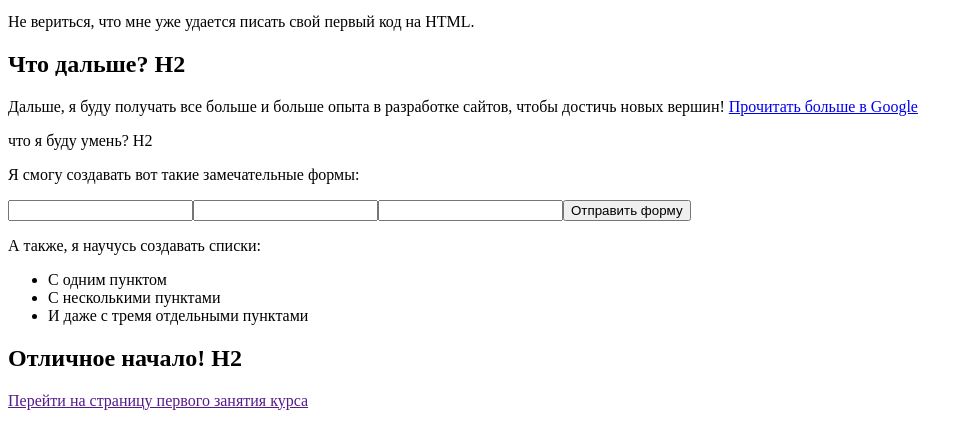
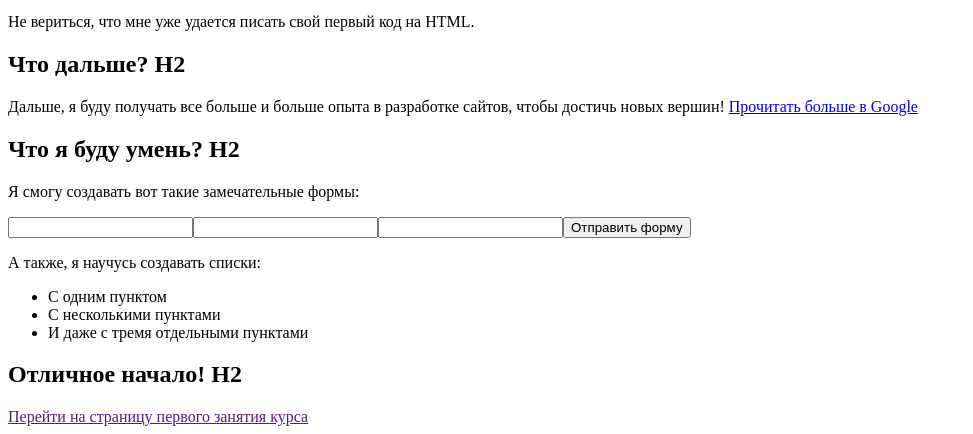
Before and after one commit to andrglad/WayUp_lesson3, a plain HTML site: page index.html in a window 1280 px wide. Shown: the part 413-847 px from the top of the page, without its empty margins (0-973 px from the left). Drawn offline with Linux system fonts and the light colour scheme.

Commit message:
06072022

```diff
--- a/index.html
+++ b/index.html
@@ -13,7 +13,7 @@
   <p>Не вериться, что мне уже удается писать свой первый код на HTML.</p>
   <h2>Что дальше? H2</h2>
   <p>Дальше, я буду получать все больше и больше опыта в разработке сайтов, чтобы достичь новых вершин! <a href="https://google.com">Прочитать больше в Google</a></p>
-  <p>что я буду умень? Н2</p>
+  <h2>Что я буду умень? Н2</h2>
   <p>Я смогу создавать вот такие замечательные формы:</p>
   <input type="text"><input type="text"><input type="tel"><button>Отправить форму</button>
   <p>А также, я научусь создавать списки:</p>
```
